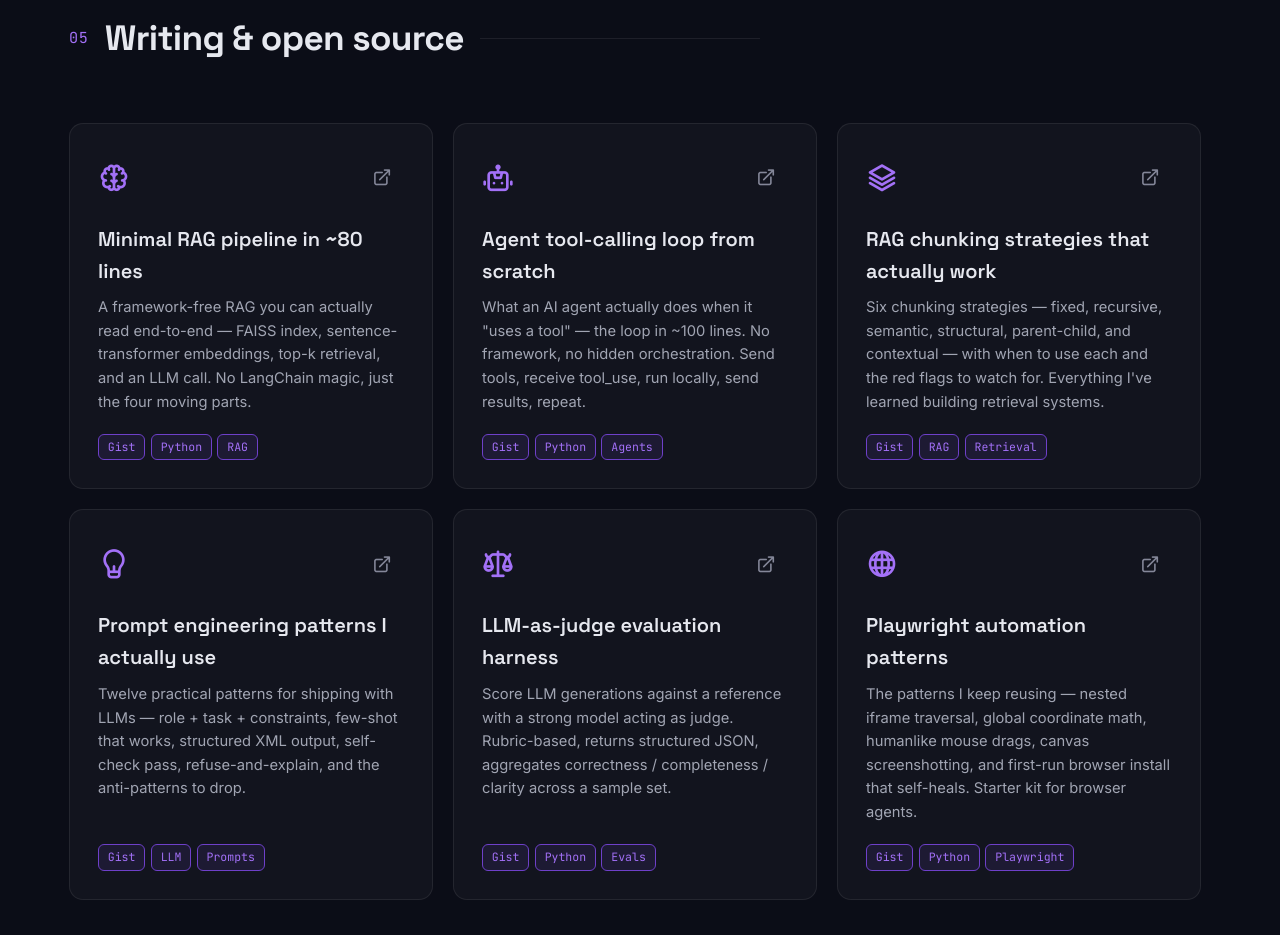
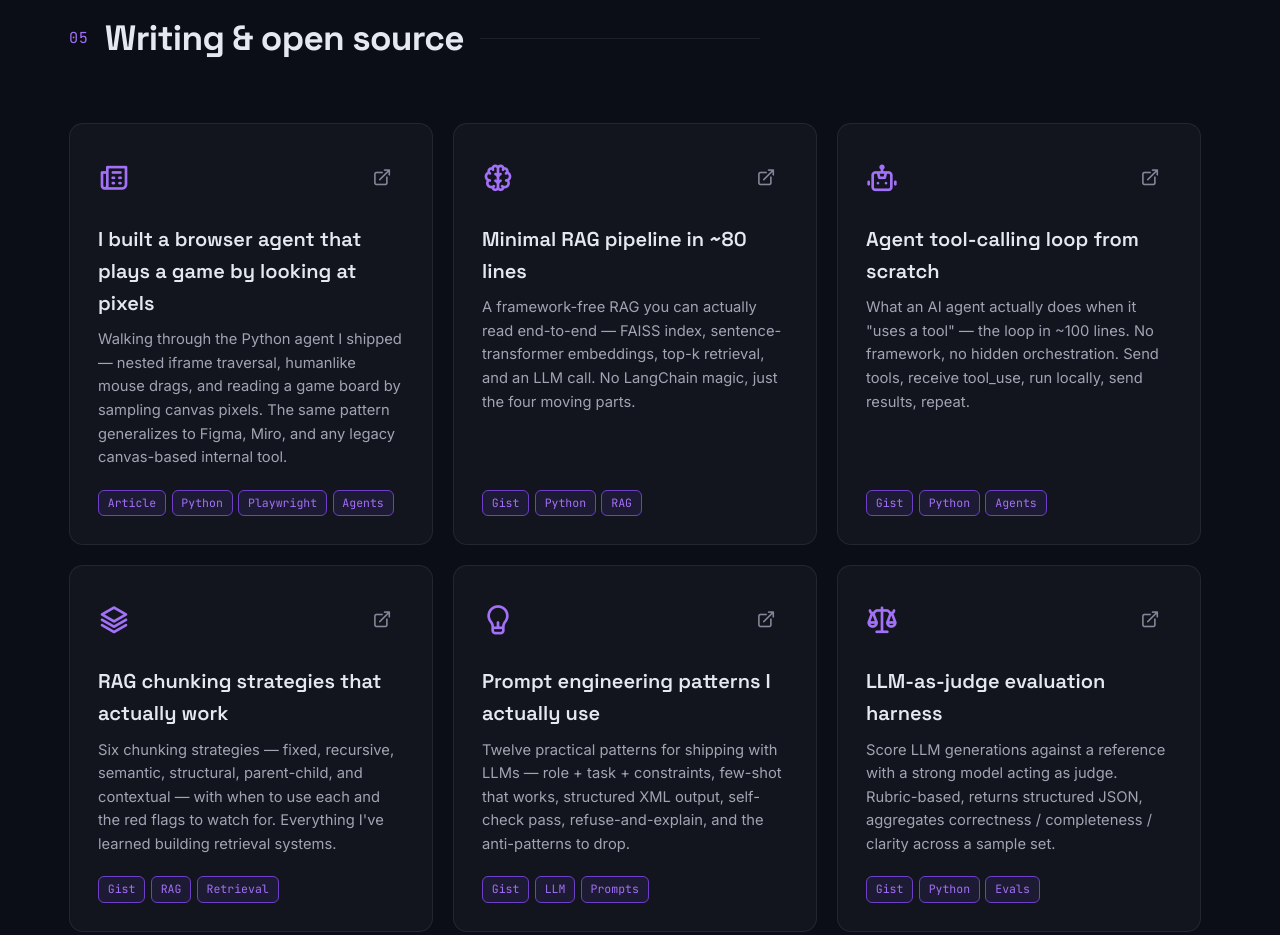
Before and after one commit to Hassan-Naeem-code/Hassan-Naeem-code, a plain HTML site: page index.html in a window 1280 px wide. Shown: the part 6040-6975 px from the top of the page. Drawn offline with Linux system fonts and the light colour scheme.

Commit message:
Add latest dev.to article card to Writing section (#3)

```diff
--- a/index.html
+++ b/index.html
@@ -775,6 +775,31 @@
           <div class="projects__grid">
             <article class="project" data-reveal>
               <div class="project__head">
+                <i class="uil uil-newspaper project__icon" aria-hidden="true"></i>
+                <div class="project__links">
+                  <a
+                    href="https://dev.to/hassannaeem/i-built-a-browser-agent-that-plays-a-game-by-looking-at-pixels-3l86"
+                    target="_blank" rel="noopener noreferrer"
+                    aria-label="Read article on dev.to"
+                    ><i class="uil uil-external-link-alt" aria-hidden="true"></i
+                  ></a>
+                </div>
+              </div>
+              <h3>I built a browser agent that plays a game by looking at pixels</h3>
+              <p>
+                Walking through the Python agent I shipped — nested iframe
+                traversal, humanlike mouse drags, and reading a game board
+                by sampling canvas pixels. The same pattern generalizes to
+                Figma, Miro, and any legacy canvas-based internal tool.
+              </p>
+              <div class="project__stack">
+                <span>Article</span><span>Python</span
+                ><span>Playwright</span><span>Agents</span>
+              </div>
+            </article>
+
+            <article class="project" data-reveal>
+              <div class="project__head">
                 <i class="uil uil-brain project__icon" aria-hidden="true"></i>
                 <div class="project__links">
                   <a
```
